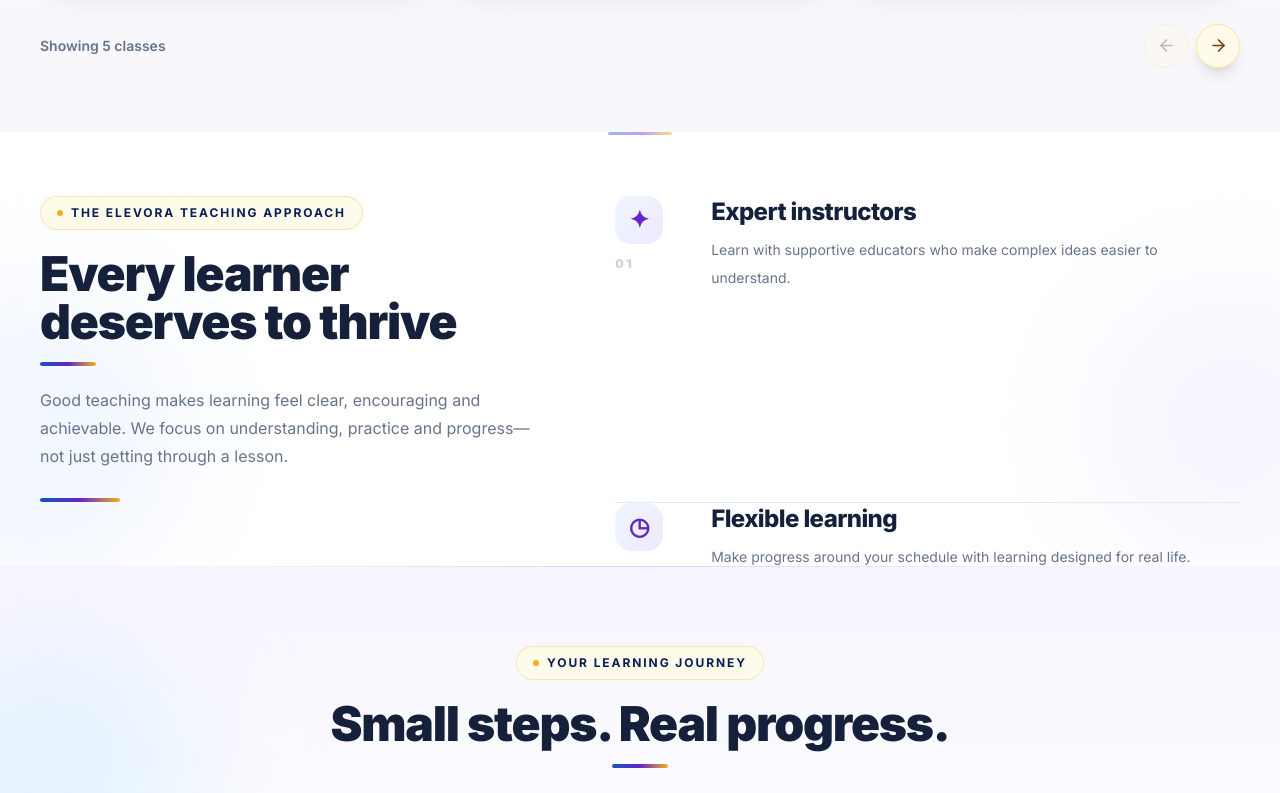
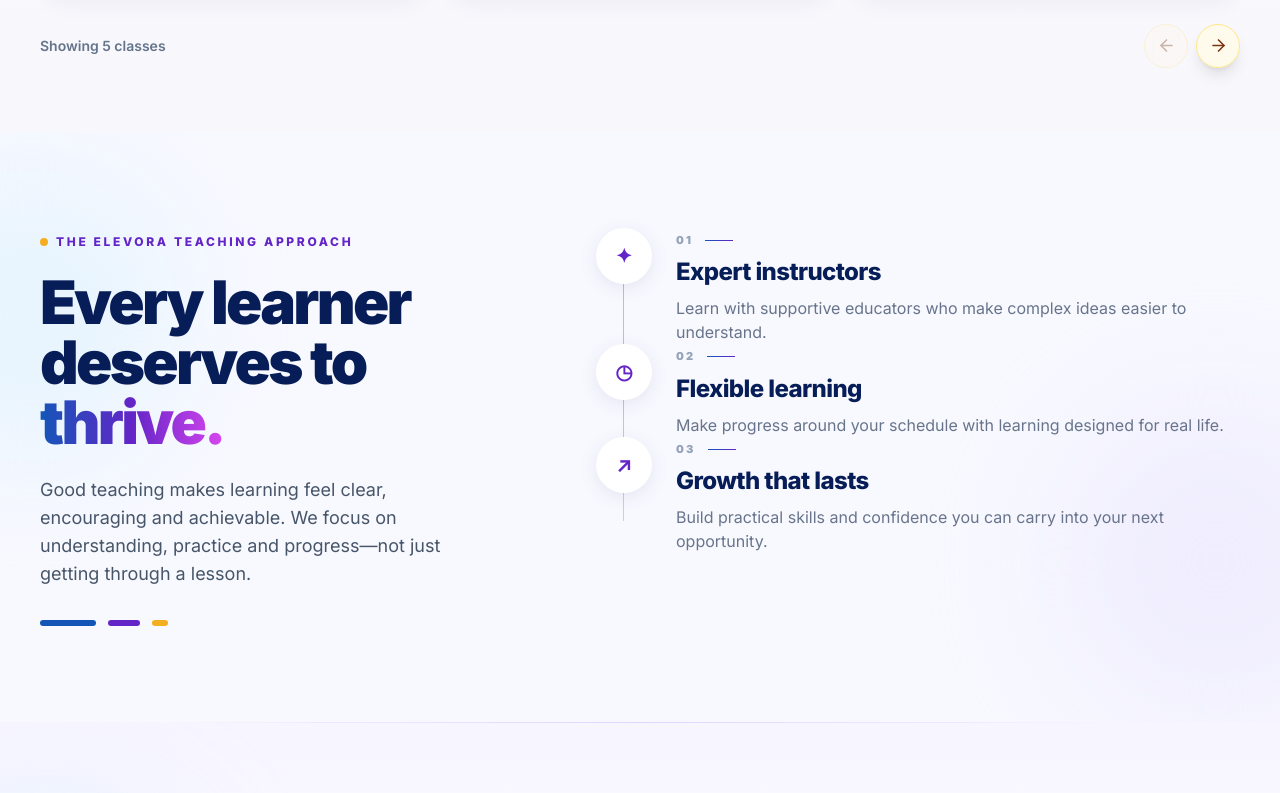
Before and after one commit to chamod-lakshitha/elevora-academy, a Next.js app: page / in a window 1280 px wide. Shown: the part 1540-2333 px from the top of the page. Built offline with nearby package versions, Linux system fonts and the light colour scheme; no server answers.

Commit message:
Redesign teaching approach as a flowing editorial timeline

```diff
--- a/app/page.tsx
+++ b/app/page.tsx
@@ -79,28 +79,30 @@ export default function HomePage() {
         </div>
       </section>
 
-      <section className="section-space relative overflow-hidden bg-white">
-        <div aria-hidden="true" className="pointer-events-none absolute -left-32 top-1/3 h-80 w-80 rounded-full bg-blue-50/80 blur-3xl" />
-        <div aria-hidden="true" className="pointer-events-none absolute -right-24 bottom-0 h-72 w-72 rounded-full bg-violet-50/80 blur-3xl" />
+      <section className="relative isolate overflow-hidden bg-[#f8f9ff] py-14 sm:py-18 lg:py-24">
+        <div aria-hidden="true" className="pointer-events-none absolute -left-28 top-10 h-72 w-72 rounded-full bg-sky-100/70 blur-3xl" />
+        <div aria-hidden="true" className="pointer-events-none absolute -right-24 bottom-0 h-80 w-80 rounded-full bg-violet-100/70 blur-3xl" />
         <div className="container-shell relative">
-          <div className="grid gap-8 lg:grid-cols-[0.9fr_1.1fr] lg:gap-16">
-            <div className="max-w-xl">
-              <SectionHeading eyebrow="The Elevora teaching approach" title="Every learner deserves to thrive" description="Good teaching makes learning feel clear, encouraging and achievable. We focus on understanding, practice and progress—not just getting through a lesson." />
-              <div aria-hidden="true" className="mt-7 h-1 w-20 rounded-full bg-gradient-to-r from-brand-blue via-brand-violet to-brand-gold" />
+          <div className="grid gap-10 lg:grid-cols-[0.85fr_1.15fr] lg:items-start lg:gap-20">
+            <div className="lg:sticky lg:top-28">
+              <span className="inline-flex items-center gap-2 text-xs font-extrabold uppercase tracking-[0.22em] text-brand-violet"><span aria-hidden="true" className="h-2 w-2 rounded-full bg-brand-gold" />The Elevora teaching approach</span>
+              <h2 className="mt-5 max-w-lg text-4xl font-black leading-[1.08] tracking-[-0.045em] text-brand-navy sm:text-5xl lg:text-6xl">Every learner deserves to <span className="bg-gradient-to-r from-brand-blue via-brand-violet to-fuchsia-500 bg-clip-text text-transparent">thrive.</span></h2>
+              <p className="mt-6 max-w-md text-base leading-8 text-slate-600 sm:text-lg">Good teaching makes learning feel clear, encouraging and achievable. We focus on understanding, practice and progress—not just getting through a lesson.</p>
+              <div aria-hidden="true" className="mt-8 flex items-center gap-3"><span className="h-1.5 w-14 rounded-full bg-brand-blue" /><span className="h-1.5 w-8 rounded-full bg-brand-violet" /><span className="h-1.5 w-4 rounded-full bg-brand-gold" /></div>
             </div>
-            <Stagger className="divide-y divide-slate-200/90" delayChildren={0.08}>
-              {pillars.map((pillar, index) => <article key={pillar.title} className="group grid gap-4 py-6 first:pt-0 last:pb-0 sm:grid-cols-[4.5rem_1fr] sm:gap-6 sm:py-7">
-                <div className="flex items-start gap-3 sm:block">
-                  <span className="flex h-12 w-12 shrink-0 items-center justify-center rounded-2xl bg-gradient-to-br from-blue-50 to-violet-100 text-2xl font-black text-brand-violet transition duration-300 group-hover:scale-105 group-hover:rotate-[-4deg]">{pillar.icon}</span>
-                  <span className="pt-3 text-xs font-black tracking-[0.2em] text-slate-300 sm:block">0{index + 1}</span>
-                </div>
-                <div className="min-w-0">
-                  <h3 className="text-xl font-extrabold tracking-tight text-brand-ink transition-colors duration-300 group-hover:text-brand-violet sm:text-2xl">{pillar.title}</h3>
-                  <p className="muted-copy mt-2 max-w-xl text-sm leading-7">{pillar.text}</p>
-                  <div aria-hidden="true" className="mt-4 h-px w-0 bg-gradient-to-r from-brand-blue to-brand-violet transition-all duration-500 group-hover:w-16" />
-                </div>
-              </article>)}
-            </Stagger>
+            <div className="relative">
+              <div aria-hidden="true" className="absolute bottom-8 left-[1.45rem] top-8 w-px bg-gradient-to-b from-sky-300 via-violet-300 to-amber-300 sm:left-[1.7rem]" />
+              <Stagger className="relative" delayChildren={0.08}>
+                {pillars.map((pillar, index) => <article key={pillar.title} className="group relative grid grid-cols-[3rem_1fr] gap-4 py-6 first:pt-0 last:pb-0 sm:grid-cols-[3.5rem_1fr] sm:gap-6 sm:py-8">
+                  <div className="relative z-10 flex h-12 w-12 items-center justify-center rounded-full border border-white bg-white text-xl font-black text-brand-violet shadow-[0_4px_18px_rgba(64,52,130,0.10)] transition-all duration-300 group-hover:scale-110 group-hover:bg-brand-violet group-hover:text-white sm:h-14 sm:w-14">{pillar.icon}</div>
+                  <div className="min-w-0 pt-1">
+                    <div className="flex flex-wrap items-center gap-x-3 gap-y-1"><span className="text-[11px] font-black tracking-[0.2em] text-slate-400">0{index + 1}</span><span aria-hidden="true" className="h-px w-7 bg-gradient-to-r from-brand-blue to-brand-violet transition-all duration-300 group-hover:w-12" /></div>
+                    <h3 className="mt-2 text-xl font-extrabold tracking-tight text-brand-navy transition-colors duration-300 group-hover:text-brand-violet sm:text-2xl">{pillar.title}</h3>
+                    <p className="muted-copy mt-2 max-w-xl text-sm leading-7 sm:text-base">{pillar.text}</p>
+                  </div>
+                </article>)}
+              </Stagger>
+            </div>
           </div>
         </div>
       </section>
```
